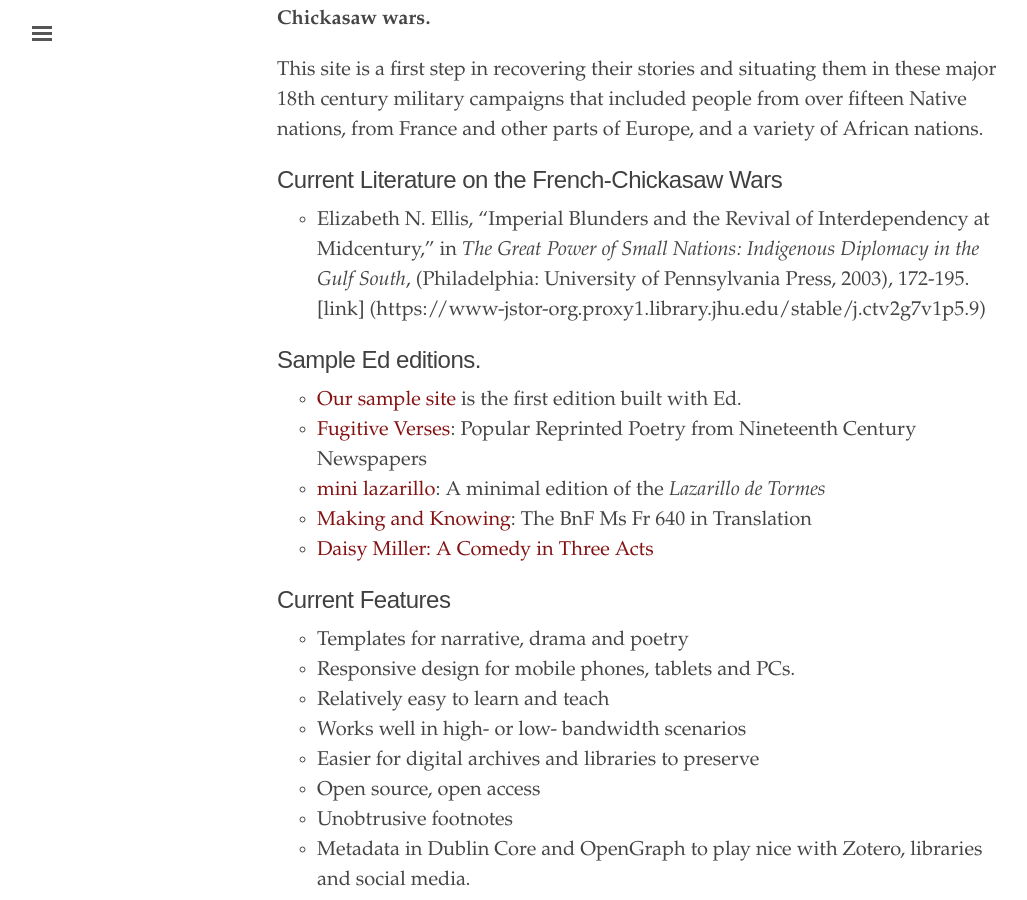
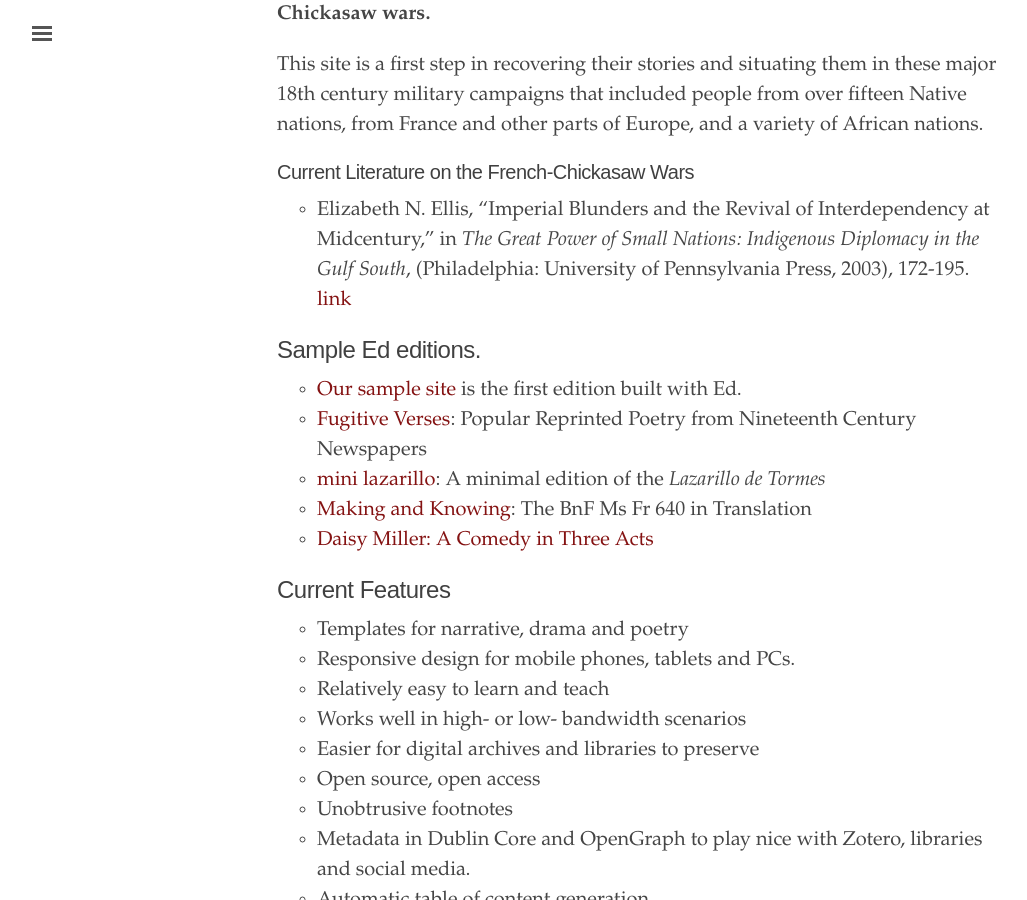
Before and after one commit to obarnard/africansinchickasawwars, a Jekyll site: the page built from about.md, in a window 1280 px wide and 900 px high, scrolled down 672 px. Shown: the whole window, without its empty margins (3-1030 px from the left). Built offline with Jekyll 4.4.1, drawn with Linux system fonts in a browser that asks for light colours.

Commit message:
updated about page

```diff
--- a/about.md
+++ b/about.md
@@ -2,7 +2,7 @@
 layout: page
 title: About
 ---
-### The French-Chickasaw Wars of 1736 & 1739
+## The French-Chickasaw Wars of 1736 & 1739
 
 Two major military campaigns organized by the French against the Chickasaw nation during the 1730s forced hundreds of Africans
 and their descendants into colonial warfare. During the first French-Chickasaw war of 1736, the French colonial army included
@@ -16,8 +16,8 @@ from building the boats that would carry the artillery upriver to rowing the boa
 This site is a first step in recovering their stories and situating them in these major 18th century military campaigns
 that included people from over fifteen Native nations, from France and other parts of Europe, and a variety of African nations.
 
-## Current Literature on the French-Chickasaw Wars
-* Elizabeth N. Ellis, "Imperial Blunders and the Revival of Interdependency at Midcentury," in _The Great Power of Small Nations: Indigenous Diplomacy in the Gulf South_, (Philadelphia: University of Pennsylvania Press, 2003), 172-195. [link] (https://www-jstor-org.proxy1.library.jhu.edu/stable/j.ctv2g7v1p5.9)
+#### Current Literature on the French-Chickasaw Wars
+* Elizabeth N. Ellis, "Imperial Blunders and the Revival of Interdependency at Midcentury," in _The Great Power of Small Nations: Indigenous Diplomacy in the Gulf South_, (Philadelphia: University of Pennsylvania Press, 2003), 172-195. [link](https://www-jstor-org.proxy1.library.jhu.edu/stable/j.ctv2g7v1p5.9)
 
 
 ## Sample Ed editions.
```
